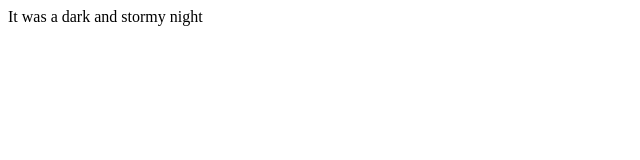
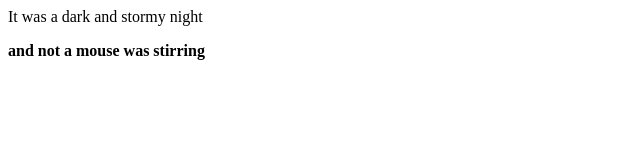
Before and after one commit to djacksonjr5/fireside_story, a plain HTML site: page index.html in a window 1280 px wide. Shown: the whole page, without its empty margins (0-640 px from the left). Drawn offline with Linux system fonts and the light colour scheme.

Commit message:
Story is building

```diff
--- a/index.html
+++ b/index.html
@@ -1,5 +1,6 @@
 <html>
     <body>
         <p>It was a dark and stormy night</p>
+        <p><b>and not a mouse was stirring</b></p>
     </body>
 </html>
```
